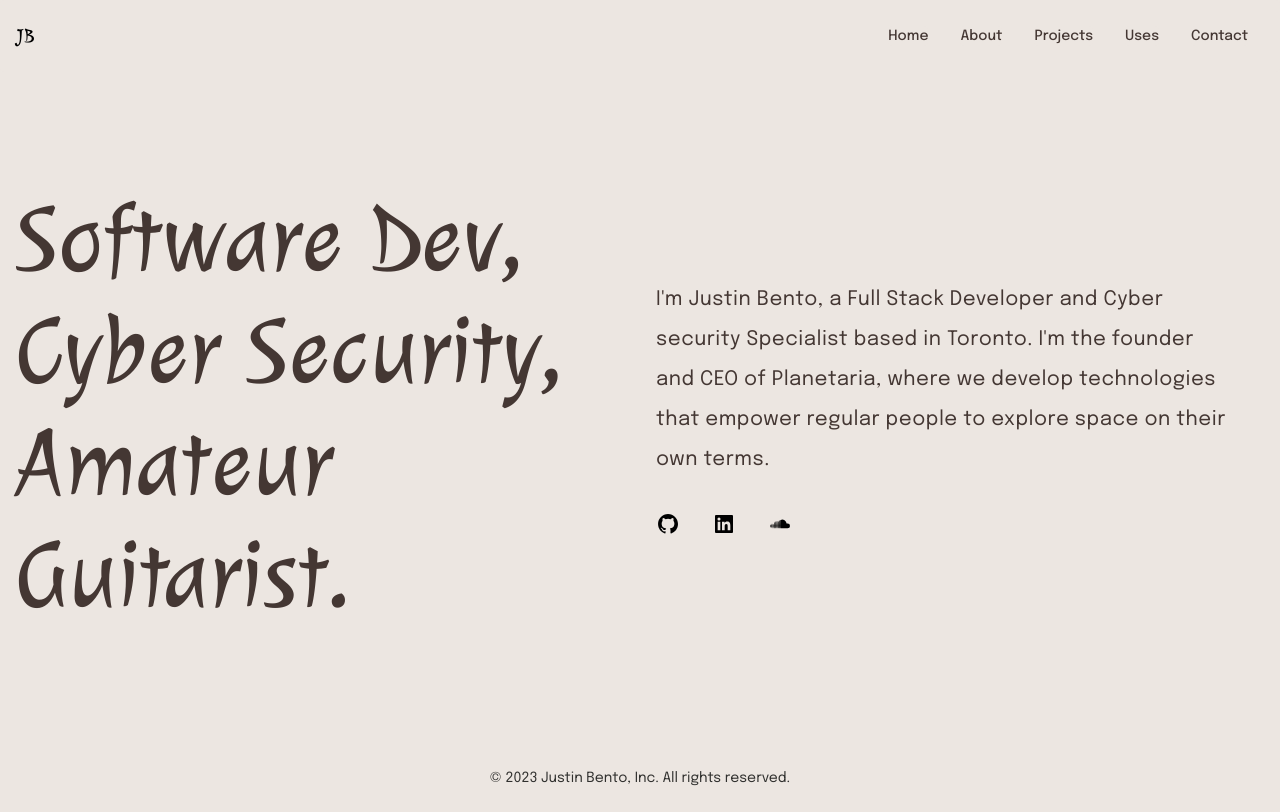
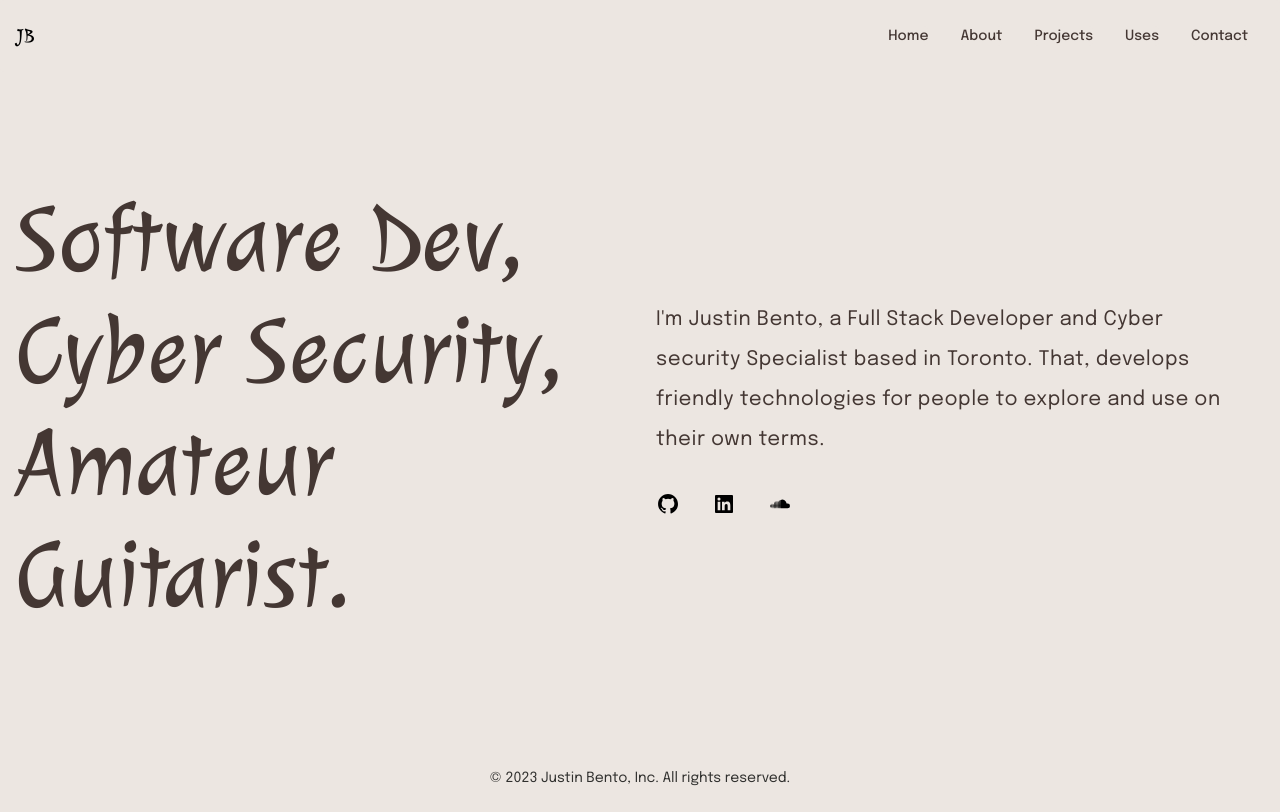
Before and after one commit to Justin-Bento/portfolio, a Next.js app: page / in a window 1280 px wide. Built offline with nearby package versions, Linux system fonts and the light colour scheme.

Commit message:
updated introduction text me page

```diff
--- a/pages/index.tsx
+++ b/pages/index.tsx
@@ -23,9 +23,8 @@ export default function Home() {
           <div className="">
             <p className="max-w-xl text-lg lg:text-xl leading-10 lg:leading-loose tracking-wide text-[#443733]">
               I&#39;m Justin Bento, a Full Stack Developer and Cyber security
-              Specialist based in Toronto. I&#39;m the founder and CEO of Planetaria,
-              where we develop technologies that empower regular people to explore
-              space on their own terms.
+              Specialist based in Toronto. That, develops friendly technologies for
+              people to explore and use on their own terms.
             </p>
             <div className="flex items-center gap-8 mt-8">
               <Link href="https://github.com/Justin-Bento" target="_blank" aria-label="github-icon">
```
